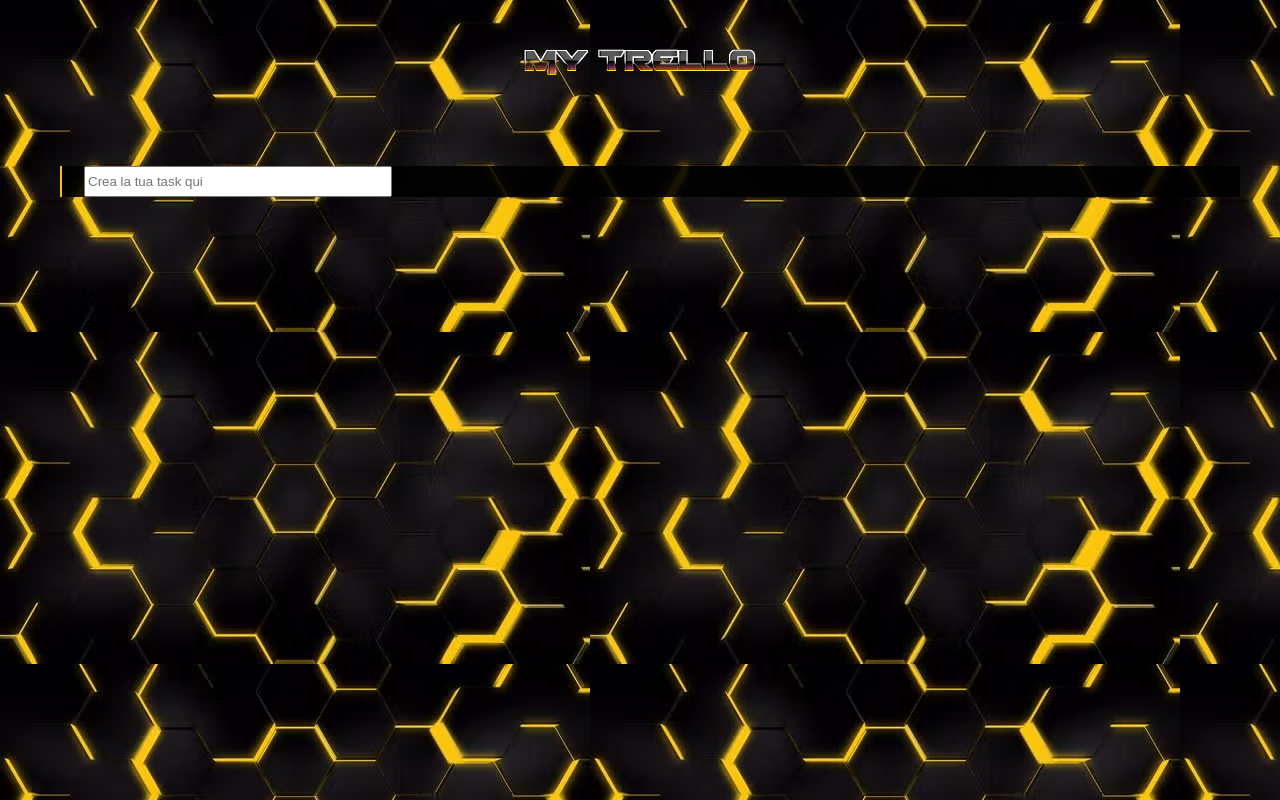
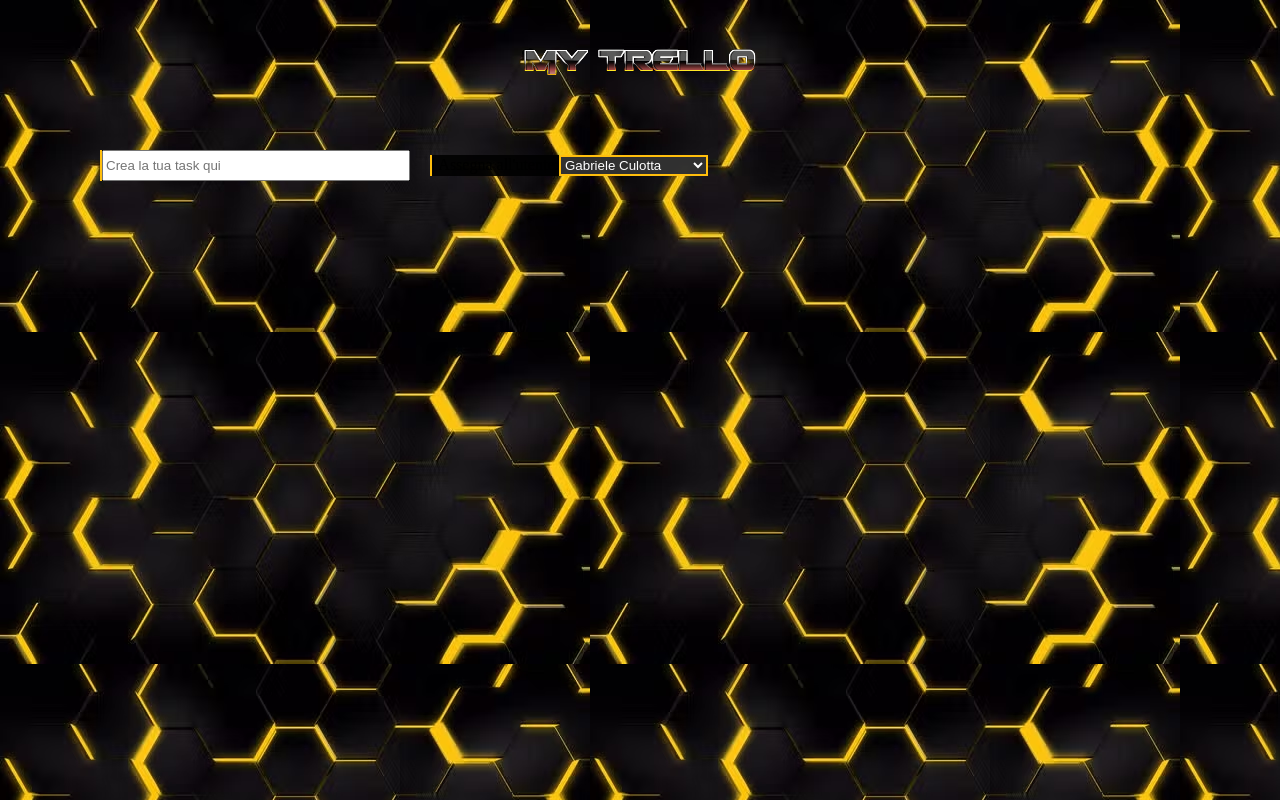
Before and after one commit to giovannidigregorio-bitrocketdev/MyTrello, a React (Create React App) app: page / in a window 1280 px wide. Built offline with nearby package versions, Linux system fonts and the light colour scheme.

Commit message:
feat(component): Assignment creation and positioning

```diff
--- a/src/components/GeneralHeader/GeneralHeader.jsx
+++ b/src/components/GeneralHeader/GeneralHeader.jsx
@@ -1,6 +1,6 @@
 import { Logo } from "../../Logo/Logo";
 import "./GeneralHeader.css";
-import { InputTask } from "./Header/Navbar/InputTask/InputTask";
+
 import { Navbar } from "./Header/Navbar/Navbar";
 
 export const GeneralHeader = () => {
@@ -8,7 +8,6 @@ export const GeneralHeader = () => {
     <div className="App">
       <Logo />
       <Navbar />
-      <InputTask />
     </div>
   );
 };
--- /dev/null
+++ b/src/components/GeneralHeader/Header/Navbar/AssignTo/AssignTo.css
@@ -0,0 +1,11 @@
+.Navbar-li {
+  margin-left: 20px;
+  border-left: 2px solid rgb(255, 190, 13);
+  background: rgba(0, 0, 0, 0.9);
+}
+
+.assegnazione {
+  border: 2px solid rgb(255, 190, 13);
+  color: rgb(255, 255, 255);
+  background-color: rgba(54, 54, 54, 0.9);
+}
--- /dev/null
+++ b/src/components/GeneralHeader/Header/Navbar/AssignTo/AssignTo.jsx
@@ -0,0 +1,18 @@
+import React from "react";
+import "./AssignTo.css";
+
+export const AssignTo = () => {
+  return (
+    <li class="Navbar-li">
+      <label for="assegnazione">| Assegna all'utente:</label>
+
+      <select name="assegnazione" class="assegnazione">
+        <option value="Gabriele">Gabriele Culotta</option>
+        <option value="Roberto">Roberto La Porta</option>
+        <option value="Giorgio">Giorgio Sangiorgi</option>
+        <option value="Mario">Mario isca</option>
+        <option value="Giovanni">Giovanni Di Gregorio</option>
+      </select>
+    </li>
+  );
+};
--- a/src/components/GeneralHeader/Header/Navbar/Navbar.css
+++ b/src/components/GeneralHeader/Header/Navbar/Navbar.css
@@ -5,7 +5,7 @@
   align-items: center;
   color: rgb(255, 255, 255);
 }
-.Navbar ul {
+.navbar ul {
   margin: 0;
   display: flex;
   list-style: none;
--- a/src/components/GeneralHeader/Header/Navbar/Navbar.jsx
+++ b/src/components/GeneralHeader/Header/Navbar/Navbar.jsx
@@ -1,10 +1,15 @@
 import React from "react";
+import { AssignTo } from "./AssignTo/AssignTo";
+import { InputTask } from "./InputTask/InputTask";
 import "./Navbar.css";
 
 export const Navbar = () => {
   return (
     <div className="navbar">
-      <ul></ul>
+      <ul>
+        <InputTask />
+        <AssignTo />
+      </ul>
     </div>
   );
 };
```
